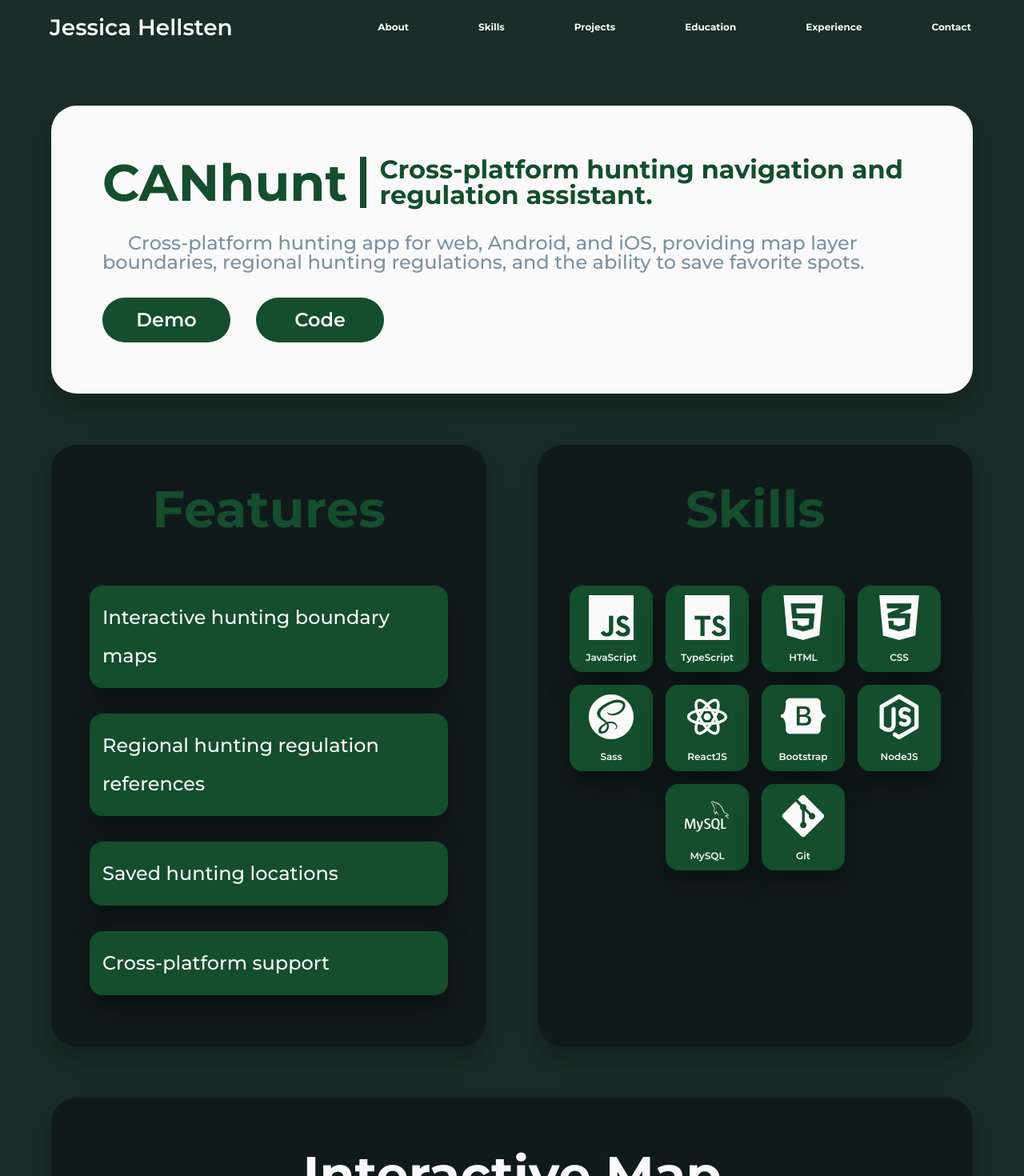
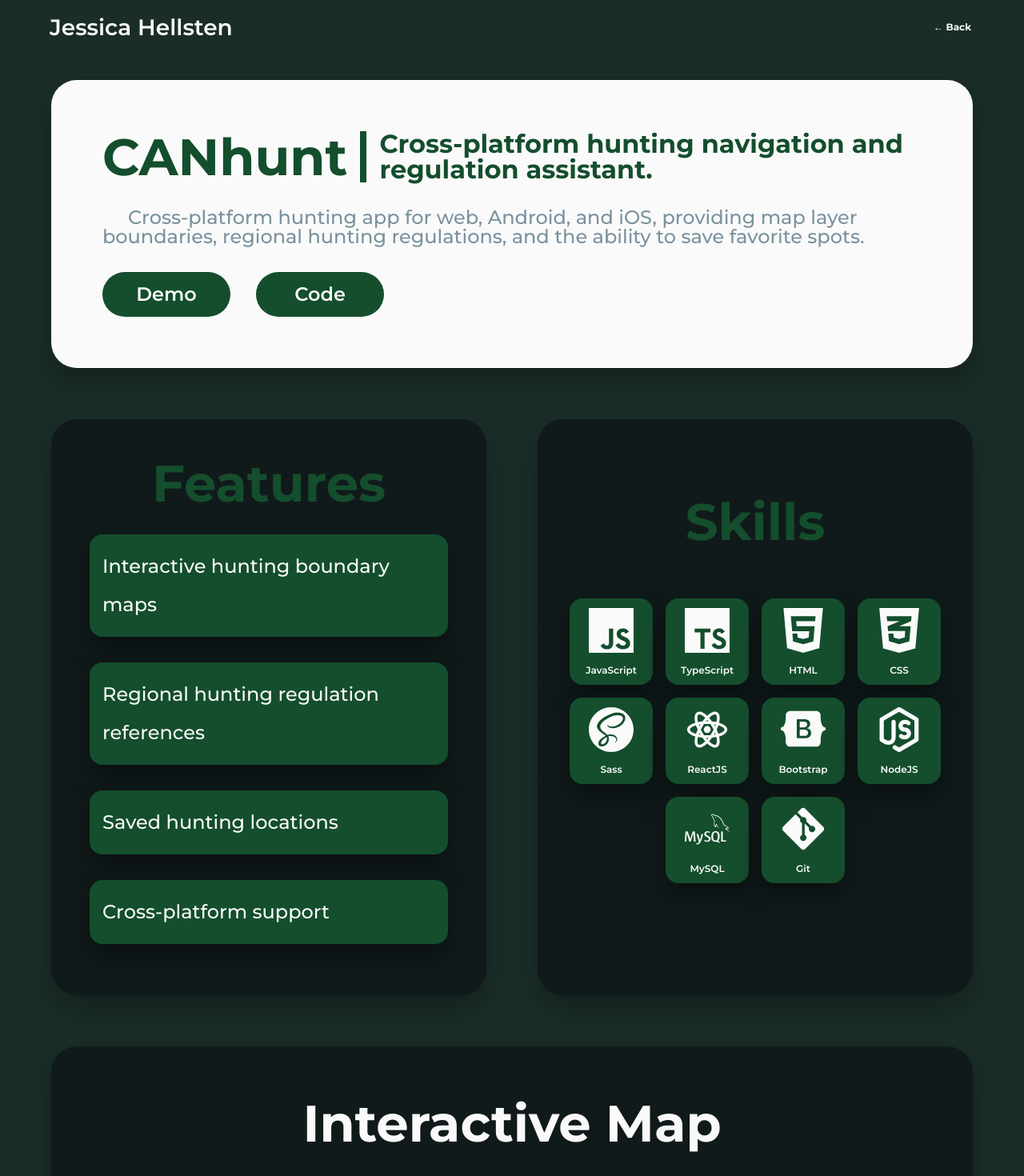
Before and after one commit to hellsten/jessicahellsten-website, a React (Vite) app: page /project/canhunt in a window 1280 px wide. Shown: the top 1470 px of the page at 80% size. Built offline with nearby package versions, Linux system fonts and the light colour scheme.

Commit message:
Adding back lost ProjectPage styles and fixed back navigation

```diff
--- a/src/App.jsx
+++ b/src/App.jsx
@@ -10,17 +10,23 @@ import ExtraPage from './pages/ExtraPage/ExtraPage.jsx'
 
 function App() {
 
+  const homeSiteMap=[
+    "About", "Skills", "Projects", "Education", "Experience", "Contact",
+  ]
+
+  const projectSiteMap=[
+   "Overview", "Features", "Skills", "Screenshots", "Resources",
+  ]
+
   return (
     <>
       <BrowserRouter>
-        <Navigation />
 
         <Routes>
-          <Route path="/" element={<HomePage />} />
-          <Route path="/project/:id" element={<ProjectPage />} />
+          <Route path="/" element={<><Navigation /><HomePage /><Footer siteMap={homeSiteMap}/></>} />
+          <Route path="/project/:id" element={<><ProjectPage /><Footer siteMap={projectSiteMap}/></>} />
         </Routes>
 
-        <Footer />
       </BrowserRouter>
     </>
   )
--- a/src/pages/HomePage/HomePage.jsx
+++ b/src/pages/HomePage/HomePage.jsx
@@ -1,3 +1,5 @@
+import { useEffect } from "react";
+
 import './HomePage.scss'
 import About from './../../components/About/About.jsx'
 import Skills from './../../components/Skills/Skills.jsx'
@@ -7,6 +9,11 @@ import Experience from './../../components/Experience/Experience.jsx'
 import Contact from './../../components/Contact/Contact.jsx'
 
 function HomePage() {
+
+  //smooth scroll to top when navigating to new page
+  useEffect(() => {
+    window.scrollTo({ top: 0 });
+  }, []);
 
   return (
     <>
--- a/src/pages/ProjectPage/ProjectPage.jsx
+++ b/src/pages/ProjectPage/ProjectPage.jsx
@@ -1,4 +1,6 @@
-import { useParams } from "react-router-dom";
+import { useParams, NavLink, useNavigate } from "react-router-dom";
+import { useEffect } from "react";
+import {  } from "react-router-dom";
 
 import "./ProjectPage.scss";
 import projects from "./../../assets/data/projects.js";
@@ -6,14 +8,45 @@ import projects from "./../../assets/data/projects.js";
 import Skills from "./../../components/Skills/Skills.jsx";
 
 function ProjectPage() {
+
+  //Back button
+  const navigate = useNavigate();
+  const handleBack = () => {
+    if (window.history.length > 1) {
+      navigate(-1);
+    } else {
+      navigate("/");
+    }
+  };
+
+  //Find function to find id in projects file
   const { id } = useParams();
-  //Find function to find id in projects file
   const projectItem = projects.find((p) => p.id === id);
+
+  //smooth scroll to top when navigating to new page
+  useEffect(() => {
+    window.scrollTo({ top: 0 });
+  }, [id]);
 
   return (
     <>
       <section className="projectPage">
         <div className="projectPage__container">
+          <section className="navigation" id="sectionNav">
+      <nav className="navigation__container">
+        <div className="navigation__icon">
+          <NavLink to="/">Jessica Hellsten</NavLink>
+        </div>
+
+        <div className="navigation__links navigation__desktop-on">
+          <NavLink
+            onClick={handleBack}
+          >
+              ← Back
+          </NavLink>
+        </div>
+      </nav>
+    </section>
           <section className="projectPage__hero">
             <div className="projectPage__hero__container">
               <div className="projectPage__hero__container-header">
--- a/src/pages/ProjectPage/ProjectPage.scss
+++ b/src/pages/ProjectPage/ProjectPage.scss
@@ -1,27 +1,46 @@
 @use "./../../styles/colors" as *;
 @use "./../../styles/mixins" as *;
-
+.navigation__links{
+  display: flex;
+  width: auto;
+}
 .projectPage {
   display: flex;
   flex-direction: column;
   justify-content: center;
   background-color: $green-color-tertiary;
-  padding-bottom: 6rem;
+  margin: auto;
+  width: 100%;
   &__hero {
+    display: flex;
+    justify-content: center;
+    margin: auto;
+    width: 100%;
     &__container {
       display: flex;
       flex-direction: column;
       justify-content: left;
+
       padding: 4rem;
-      margin: 4rem;
+      margin: 2rem 4rem 0;
       border-radius: 2rem;
       background-color: $color-white;
       box-shadow: 0 1rem 2rem rgba(0, 0, 0, 0.25);
       gap: 2rem;
+      @include mobile{
+        box-sizing: border-box;
+        padding: 2rem;
+        margin: 2rem 0 0;
+        width: 95%;
+        gap: 1rem;
+      }
       &-header {
         display: flex;
         flex-direction: row;
         align-items: center;
+        @include tablet{
+          flex-direction: column;
+        }
       }
       &-title {
         font-size: 4rem;
@@ -32,14 +51,34 @@
         @include small-desktop {
           border-right: none;
         }
+        @include tablet{
+          border-right: none;
+
+          padding-right: none;
+        }
+        @include mobile{
+          font-size: 3rem;
+        }
       }
       &-tagline {
+        display: flex;
         font-size: 2rem;
         font-weight: 700;
         color: $green-color-primary;
         padding-left: 1rem;
         @include small-desktop {
           border-left: 0.5rem solid $green-color-primary;
+
+        }
+         @include tablet{
+          border-left: none;
+          border-top: 0.5rem solid $green-color-primary;
+          padding: 0;
+          text-align: center;
+        }
+        @include mobile{
+          font-size: 1.5rem;
+          line-height: 1.75rem;
         }
       }
       //   &-stats{
@@ -81,15 +120,27 @@
       //         border: 1px solid $green-color-accent;
       //     }
       &-intro {
+        display: flex;
         font-size: 1.5rem;
         font-weight: 500;
         text-indent: 2rem;
         color: $green-color-accent;
+        @include mobile{
+          font-size: 1rem;
+          line-height: 1.3rem;
+        }
       }
       &-links {
         display: flex;
         flex-direction: row;
+
         gap: 2rem;
+        @include tablet{
+          justify-content: space-between;
+        }
+        @include mobile{
+          gap: 1rem;
+        }
         a {
           width: 6rem;
           text-align: center;
@@ -101,6 +152,13 @@
           color: $color-white;
           background-color: $green-color-primary;
           transition: background-color 0.3s ease;
+          @include tablet{
+            width: 100%;
+          }
+          @include mobile{
+            padding: 0.5rem 1rem;
+            font-size: 1.25rem;
+          }
           &:hover {
             background-color: $green-color-secondary;
           }
@@ -111,32 +169,68 @@
   &__details {
     display: flex;
     flex-direction: row;
-    margin: 4rem;
+    margin: 4rem 4rem;
     gap: 4rem;
+    width: auto;
+    @include tablet{
+      flex-direction: column;
+    }
+    @include mobile{
+      justify-content: center;
+      width: 95%;
+      margin: 2rem auto 4rem;
+      gap: 2rem;
+    }
   }
   &__features {
+    display: flex;
+    flex: 1 1 0;
+    min-width: 0;
     width: 100%;
     &-container {
       display: flex;
       flex-direction: column;
+      min-width: 0;
       padding: 1rem 3rem 4rem;
-
+      width: 100%;
+      flex: 1;
+      align-items: stretch;
       background-color: $green-color-base;
       border-radius: 2rem;
       box-shadow: 0 1rem 2rem rgba(0, 0, 0, 0.25);
+      @include mobile{
+        padding: 1rem 1rem 2rem;
+      }
     }
     &-title {
+      display: flex;
+      width: 100%;
+      min-width: 0;
       font-size: 4rem;
       font-weight: 700;
       padding: 2rem;
-      margin-bottom: 2rem;
+      margin-bottom: 1rem;
       color: $green-color-primary;
       text-align: center;
+      justify-content: center;
+      box-sizing: border-box;
+      @include small-desktop{
+        margin: 0;
+      }
+      @include mobile{
+        font-size: 3rem;
+        padding: 1rem;
+      }
     }
     &-items {
       display: flex;
       flex-direction: column;
+      box-sizing: border-box;
       gap: 2rem;
+      min-width: 0;
+      @include mobile{
+        gap: 1rem;
+      }
     }
     &-item {
       background: $green-color-primary;
@@ -153,6 +247,11 @@
       @include small-desktop {
         padding: 1rem;
       }
+      @include mobile{
+        padding: 1rem;
+        font-size: 1rem;
+        line-height: 1.5rem;
+      }
       &:hover {
         transform: scale(1.02);
         background-color: $green-color-secondary;
@@ -160,26 +259,41 @@
     }
   }
   &__skills {
+    display: flex;
+    flex: 1 1 0;
+    min-width: 0;
     width: 100%;
-
     &-container {
       display: flex;
+      flex: 1;
+      width: 100%;
       background-color: $green-color-base;
+      padding: 3rem 0;
       border-radius: 2rem;
-      height: 100%;
       box-shadow: 0 1rem 2rem rgba(0, 0, 0, 0.25);
+      @include mobile{
+        padding: 2rem 0 0;
+        height: 100%;
+      }
     }
   }
   &__screenshots {
     display: flex;
     flex-direction: column;
     gap: 4rem;
+    @include mobile{
+      gap: 2rem;
+    }
   }
   &__screenshot {
     &-item {
       margin: auto 4rem;
       box-shadow: 0 1rem 2rem rgba(0, 0, 0, 0.25);
       border-radius: 2rem;
+      @include mobile{
+        width: 95%;
+        margin: auto;
+      }
       &-title {
         font-size: 4rem;
         font-weight: 700;
@@ -189,12 +303,20 @@
         padding: 4rem;
         border-radius: 2rem 2rem 0 0;
         border-bottom: 0.5rem solid $green-color-secondary;
+        @include mobile{
+          font-size: 3rem;
+          padding: 2rem 0 1rem;
+        }
+
       }
       &-images {
         display: flex;
         background-color: $color-white;
         padding: 2rem;
         gap: 2rem;
+        @include mobile{
+          padding: 0;
+        }
       }
       &-image {
         //flex: grow shrink basis
@@ -202,6 +324,10 @@
         min-width: 0;
         border-radius: 2rem;
         box-shadow: 0 1rem 2rem rgba(0, 0, 0, 0.25);
+        @include mobile{
+          border-radius: 0;
+          box-shadow: none;
+        }
       }
       &-description {
         background-color: $color-white;
@@ -210,6 +336,13 @@
         font-weight: 500;
         padding: 2rem 4rem 4rem;
         border-radius: 0 0 2rem 2rem;
+        @include small-desktop{
+          font-size: 1.5rem;
+        }
+        @include mobile{
+          padding: 1rem 2rem 2rem;
+          font-size: 1.25rem;
+        }
       }
     }
   }
@@ -221,6 +354,10 @@
     border-radius: 2rem;
     background-color: $green-color-base;
     box-shadow: 0 1rem 2rem rgba(0, 0, 0, 0.25);
+    @include mobile{
+      margin: 2rem auto;
+      width: 95%;
+    }
     &-title{
         display: flex;
         justify-content: center;
@@ -229,6 +366,10 @@
         font-weight: 700;
         padding: 4rem 0 2rem;
         border-radius: 2rem 2rem 0 0;
+        @include mobile{
+          font-size: 3rem;
+          padding: 2rem 0 0;
+        }
     }
     &-container{
         display: flex;
@@ -237,6 +378,9 @@
         justify-content: center;
         gap: 2rem;
         padding: 4rem;
+        @include mobile{
+          padding: 1rem 1rem 2rem;
+        }
     }
   }
   &__resource{
@@ -249,16 +393,25 @@
     min-width: 15rem;
     max-width: 18rem;
     flex: 1 1 0;
+    @include mobile{
+      padding: 2rem;
+      min-width: none;
+      max-width: none;
+      gap: 1rem;
+    }
     &-name{
         font-size: 2rem;
         font-weight: 600;
 
-        color: $green-color-primary
+        color: $green-color-primary;
     }
     &-description{
         font-size: 1rem;
         font-weight: 500;
         color: $green-color-accent;
+        @include mobile{
+          line-height: 1.5rem;
+        }
     }
     &-link{
         display: flex;
```
